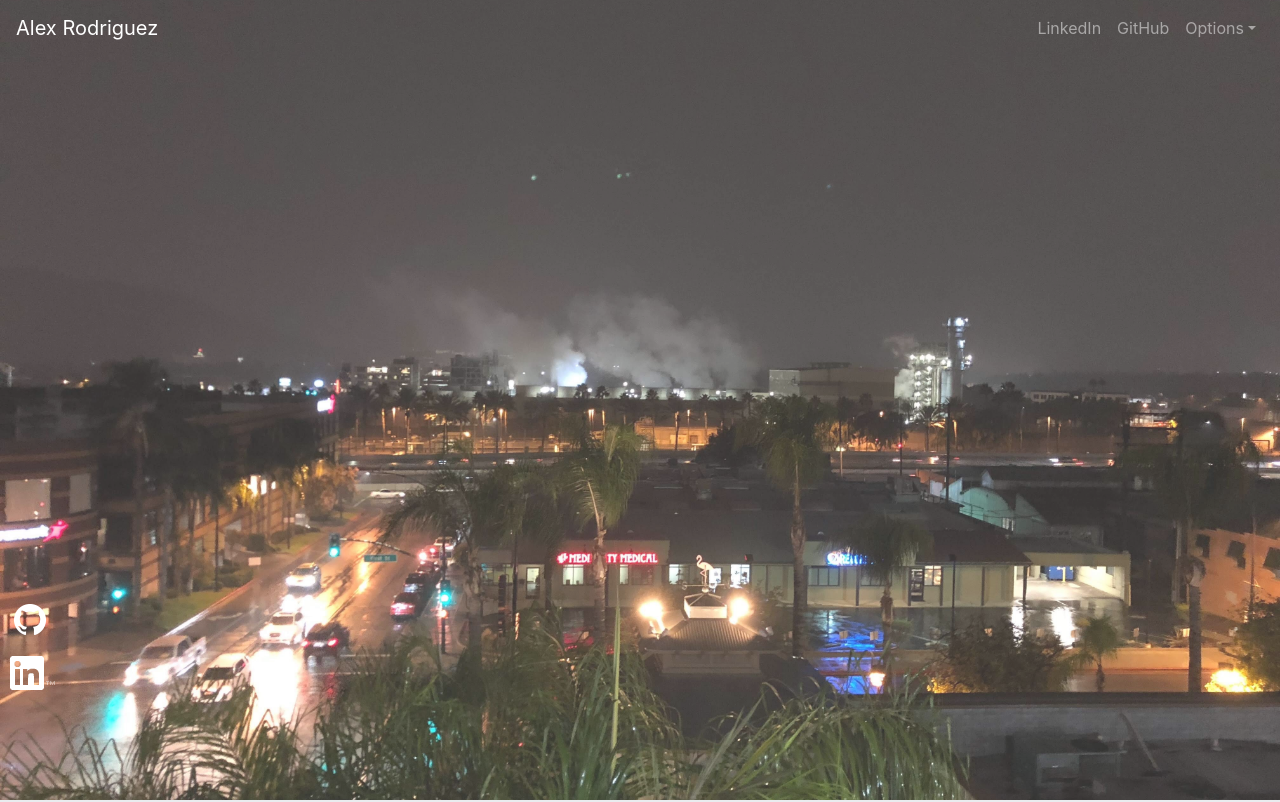
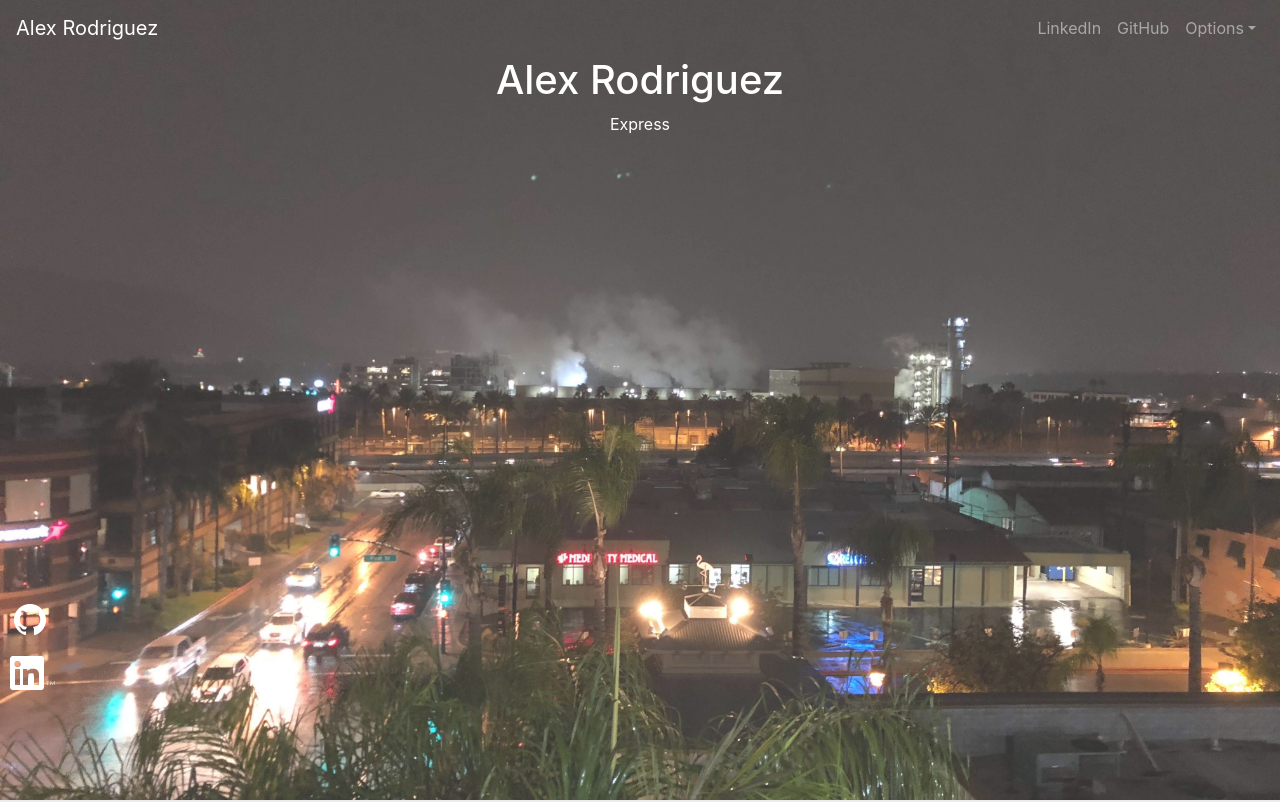
Before and after one commit to arodr856/NodejsReact-Personal-Website, a React (Create React App) app in the folder client/: page / in a window 1280 px wide. Shown: the top 802 px of the page. Built offline with nearby package versions, Linux system fonts and the light colour scheme; no server answers.

Commit message:
languages and techs are displayed one by one in main page

```diff
--- a/client/src/App.js
+++ b/client/src/App.js
@@ -3,6 +3,7 @@ import './App.css';
 import NavBar from './components/NavBar';
 import GitHubTable from './components/github/GitHubTable';
 import SocialBar from './components/social-bar/SocialBar';
+import MainCenter from './components/main-center/MainCenter';
 
 class App extends Component {
 
@@ -16,6 +17,7 @@ class App extends Component {
         <div className="homePage">
           <NavBar></NavBar>
           <SocialBar></SocialBar>
+          <MainCenter></MainCenter>
         </div>
         <div className='github-table'>
           <GitHubTable></GitHubTable>
--- /dev/null
+++ b/client/src/components/main-center/MainCenter.js
@@ -0,0 +1,39 @@
+import React from 'react'
+
+class MainCenter extends React.Component {
+    constructor(props){
+        super(props);
+        this.state = {
+            elements: ['Java', 'JavaScript', 'C', 'Node.js', 'Express', 'React', 'Redux', 'Web Developer'],
+            currentWord: '',
+            currentIndex: 0,
+            currentWordIndex: 0,
+        }
+    }
+
+    word(){
+        this.setState(state => {
+            return {currentWord: state.elements[state.currentIndex], currentIndex: ((state.currentIndex + 1) % state.elements.length)};
+        });
+
+    }
+
+    componentDidMount(){
+        setInterval(() => {
+            this.word();
+        }, 1000);
+    }
+
+    render(){
+
+        return(
+            <div className='main-center text-white'>
+                <h1>Alex Rodriguez</h1>
+                <p>{this.state.currentWord}</p>
+            </div>
+        );
+    }
+
+}
+
+export default MainCenter;
--- /dev/null
+++ b/client/src/components/main-center/styles.css
@@ -0,0 +1,3 @@
+.main-center {
+
+}
```
